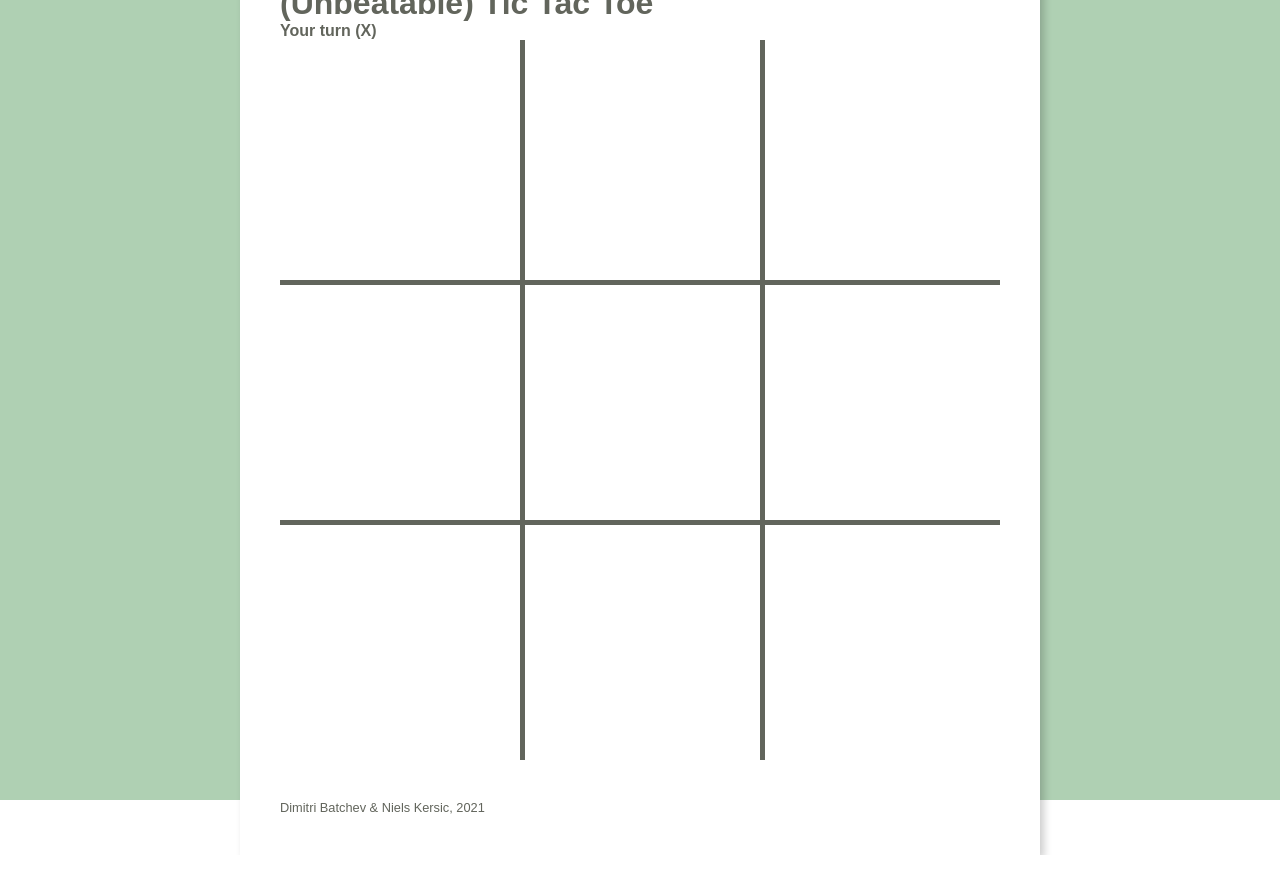
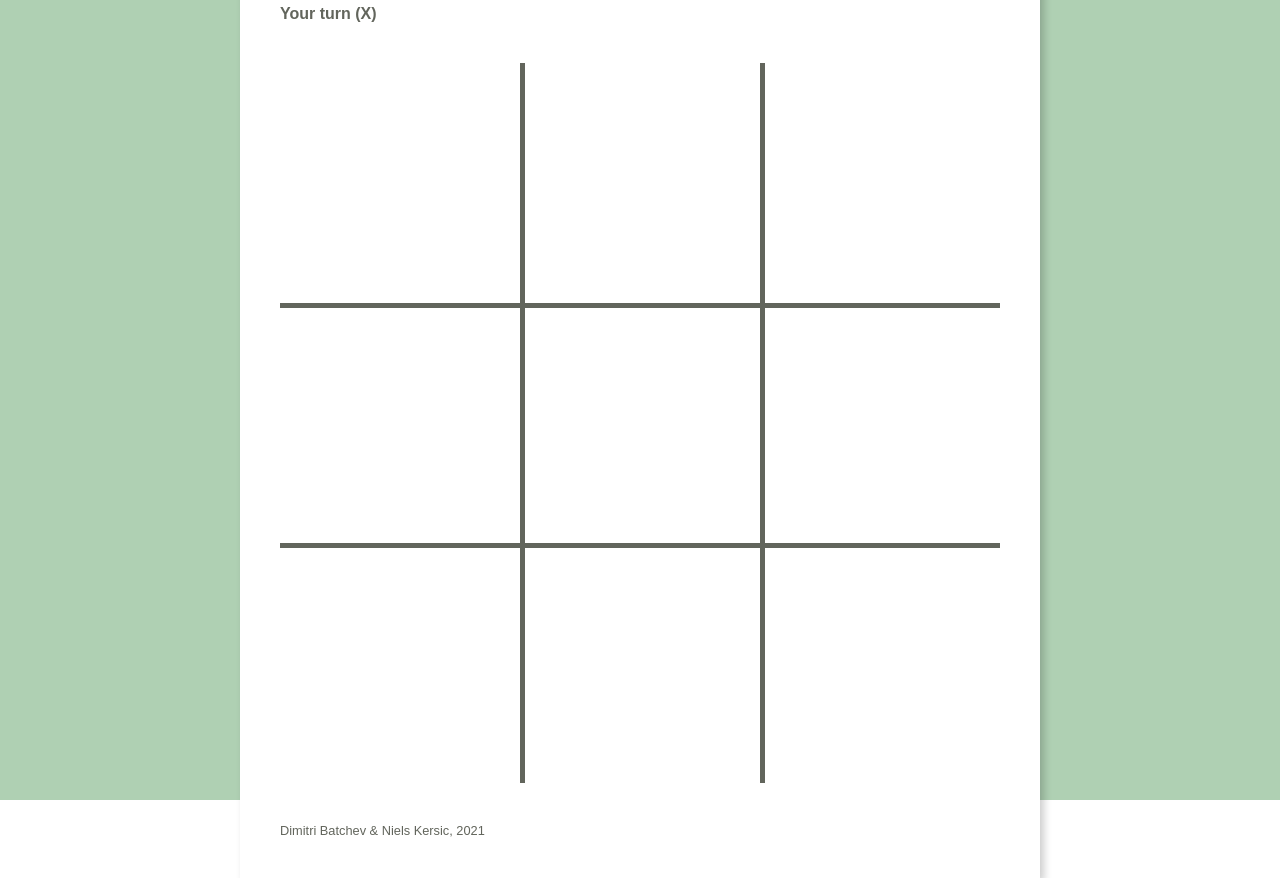
Before and after one commit to NielsCodes/tictactoe, an Angular app: page / in a window 1280 px wide. Before the commit the page ends 855 px from the top, so only its background shows below. Built offline with nearby package versions, Linux system fonts and the light colour scheme.

Commit message:
Add winning line representation

```diff
--- a/src/app/app.component.html
+++ b/src/app/app.component.html
@@ -4,22 +4,22 @@
 
     <div id="heading-container">
       <h1>(Unbeatable) Tic Tac Toe</h1>
-      <h4 *ngIf="player === 'X' && winner === null">Your turn (X)</h4>
-      <h4 *ngIf="player === 'O' && winner === null">AI's turn (O)</h4>
-      <h4 *ngIf="winner !== null && winner !== 'tie'" (click)="resetGame()" id="reset-btn">{{ winner }} wins. Reset?</h4>
-      <h4 *ngIf="winner == 'tie'" (click)="resetGame()" id="reset-btn">Tie. Reset?</h4>
+      <h4 *ngIf="player === 'X' && winner === null" class="subheading">Your turn (X)</h4>
+      <h4 *ngIf="player === 'O' && winner === null" class="subheading">AI's turn (O)</h4>
+      <h4 *ngIf="winner !== null && winner !== 'tie'" (click)="resetGame()" id="reset-btn"  class="subheading">{{ winner }} wins. Reset?</h4>
+      <h4 *ngIf="winner == 'tie'" (click)="resetGame()" id="reset-btn"  class="subheading">Tie. Reset?</h4>
     </div>
 
     <div id="board-container" [class.disabled]="player === 'O' || winner !== null">
-      <div class="space" (click)="board[0][0] === '' && winner === null && playSpace(0,0)" [class.disabled]="board[0][0] !== ''">{{ board[0][0] }}</div>
-      <div class="space" (click)="board[0][1] === '' && winner === null && playSpace(0,1)" [class.disabled]="board[0][1] !== ''">{{ board[0][1] }}</div>
-      <div class="space" (click)="board[0][2] === '' && winner === null && playSpace(0,2)" [class.disabled]="board[0][2] !== ''">{{ board[0][2] }}</div>
-      <div class="space" (click)="board[1][0] === '' && winner === null && playSpace(1,0)" [class.disabled]="board[1][0] !== ''">{{ board[1][0] }}</div>
-      <div class="space" (click)="board[1][1] === '' && winner === null && playSpace(1,1)" [class.disabled]="board[2][1] !== ''">{{ board[1][1] }}</div>
-      <div class="space" (click)="board[1][2] === '' && winner === null && playSpace(1,2)" [class.disabled]="board[1][2] !== ''">{{ board[1][2] }}</div>
-      <div class="space" (click)="board[2][0] === '' && winner === null && playSpace(2,0)" [class.disabled]="board[2][0] !== ''">{{ board[2][0] }}</div>
-      <div class="space" (click)="board[2][1] === '' && winner === null && playSpace(2,1)" [class.disabled]="board[2][1] !== ''">{{ board[2][1] }}</div>
-      <div class="space" (click)="board[2][2] === '' && winner === null && playSpace(2,2)" [class.disabled]="board[2][2] !== ''">{{ board[2][2] }}</div>
+      <div class="space" (click)="board[0][0] === '' && winner === null && playSpace(0,0)" [ngClass]="{'disabled': board[0][0] !== '', 'marked': winningBoard[0][0]}">{{ board[0][0] }}</div>
+      <div class="space" (click)="board[0][1] === '' && winner === null && playSpace(0,1)" [ngClass]="{'disabled': board[0][1] !== '', 'marked': winningBoard[0][1]}">{{ board[0][1] }}</div>
+      <div class="space" (click)="board[0][2] === '' && winner === null && playSpace(0,2)" [ngClass]="{'disabled': board[0][2] !== '', 'marked': winningBoard[0][2]}">{{ board[0][2] }}</div>
+      <div class="space" (click)="board[1][0] === '' && winner === null && playSpace(1,0)" [ngClass]="{'disabled': board[1][0] !== '', 'marked': winningBoard[1][0]}">{{ board[1][0] }}</div>
+      <div class="space" (click)="board[1][1] === '' && winner === null && playSpace(1,1)" [ngClass]="{'disabled': board[1][1] !== '', 'marked': winningBoard[1][1]}">{{ board[1][1] }}</div>
+      <div class="space" (click)="board[1][2] === '' && winner === null && playSpace(1,2)" [ngClass]="{'disabled': board[1][2] !== '', 'marked': winningBoard[1][2]}">{{ board[1][2] }}</div>
+      <div class="space" (click)="board[2][0] === '' && winner === null && playSpace(2,0)" [ngClass]="{'disabled': board[2][0] !== '', 'marked': winningBoard[2][0]}">{{ board[2][0] }}</div>
+      <div class="space" (click)="board[2][1] === '' && winner === null && playSpace(2,1)" [ngClass]="{'disabled': board[2][1] !== '', 'marked': winningBoard[2][1]}">{{ board[2][1] }}</div>
+      <div class="space" (click)="board[2][2] === '' && winner === null && playSpace(2,2)" [ngClass]="{'disabled': board[2][2] !== '', 'marked': winningBoard[2][2]}">{{ board[2][2] }}</div>
     </div>
 
     <div id="credits-container">
--- a/src/app/app.component.sass
+++ b/src/app/app.component.sass
@@ -16,9 +16,15 @@
 
   main
     #heading-container
+      margin-bottom: 40px
+      cursor: default
+
       #reset-btn
         cursor: pointer
         user-select: none
+
+      .subheading
+        margin-top: 5px
 
     #credits-container
       margin-top: 40px
@@ -45,6 +51,7 @@
         font-size: 4em
         user-select: none
         color: #FFC500
+        transition: all .2s ease
 
         &:nth-child(n+1):nth-child(-n+3)
           border-top: none
@@ -54,3 +61,6 @@
 
         &.disabled
           cursor: not-allowed !important
+
+        &.marked
+          color: #FF4954
--- a/src/app/app.component.ts
+++ b/src/app/app.component.ts
@@ -14,6 +14,12 @@ export class AppComponent {
     ['', '', ''],
   ];
 
+  winningBoard = [
+    [false, false, false],
+    [false, false, false],
+    [false, false, false],
+  ];
+
   scores: {[key: string]: number} = {
     X: -1,
     O: 1,
@@ -23,6 +29,11 @@ export class AppComponent {
   player: 'X' |'O' = 'X';
   winner: string | null = null;
 
+  /**
+   * Add the current player's character to the board at the specified position
+   * @param y the y coordinate to play (0-2)
+   * @param x the x coordinate to play (0-2)
+   */
   playSpace(y: number, x: number) {
     this.board[y][x] = this.player;
     if (this.player === 'X') {
@@ -31,37 +42,72 @@ export class AppComponent {
     } else {
       this.player = 'X';
     }
-    this.winner = this.checkWinner(this.board);
+    const [winner, winningBoard] = this.checkWinner(this.board);
+    this.winner = winner;
+    if (winner !== null && winner !== 'tie') {
+      this.winningBoard = winningBoard!;
+    }
   }
 
+  /** Use the minimax algorithm to find the optimal move for the AI player
+   * - Uses playSpace to make the move on the board
+   */
   moveAi() {
     const [score, position] = this.minimax(this.board, true);
-    console.log(score, position);
     if (position) {
       this.playSpace(position.i, position.j);
     }
   }
 
-  checkWinner(board: string[][]) {
+  /**
+   * Check if game representation has reached an end state
+   * - Returns null if game has not yet ended
+   * - Returns 'tie' if game has reached a tie
+   * - Returns the character of a winner and a representation of the winning line if game is won
+   * @param board a 2D array representation of the board
+   * @returns the winner and winning line representation
+   */
+  checkWinner(board: string[][]): [string | null, boolean[][] | null] {
     let openSpaces = 0;
 
-    if (
-      this.isFullLine(board[0][0], board[1][1], board[2][2]) ||
-      this.isFullLine(board[2][0], board[1][1], board[0][2])
-    ) {
-      return board[1][1];
+    const winningBoard = [
+      [false, false, false],
+      [false, false, false],
+      [false, false, false],
+    ];
+
+    // Check diagonals
+    if (this.isFullLine(board[0][0], board[1][1], board[2][2])) {
+      winningBoard[0][0] = true;
+      winningBoard[1][1] = true;
+      winningBoard[2][2] = true;
+      return [board[1][1], winningBoard];
+    }
+    if (this.isFullLine(board[2][0], board[1][1], board[0][2])) {
+      winningBoard[2][0] = true;
+      winningBoard[1][1] = true;
+      winningBoard[0][2] = true;
+      return [board[1][1], winningBoard];
     }
 
+    // Check rows
     for (let i=0; i < 3; i++) {
 
       if (this.isFullLine(board[i][0], board[i][1], board[i][2])) {
-        return board[i][0];
+        winningBoard[i][0] = true;
+        winningBoard[i][1] = true;
+        winningBoard[i][2] = true;
+        return [board[i][0], winningBoard];
       }
 
       if (this.isFullLine(board[0][i], board[1][i], board[2][i])) {
-        return board[0][i];
+        winningBoard[0][i] = true;
+        winningBoard[1][i] = true;
+        winningBoard[2][i] = true;
+        return [board[0][i], winningBoard];
       }
 
+      // Count open spaces
       for (let j=0; j < 3; j++) {
         if (board[i][j] === '') openSpaces++;
       }
@@ -69,10 +115,10 @@ export class AppComponent {
     }
 
     if (openSpaces === 0) {
-      return 'tie';
+      return ['tie', null];
     }
 
-    return null;
+    return [null, null];
   }
 
   /**
@@ -94,7 +140,7 @@ export class AppComponent {
    */
   minimax(board: string[][], isMaximizing: boolean): [number, {i: number, j: number} | null] {
     // Recursive base case
-    const winner = this.checkWinner(board);
+    const [winner] = this.checkWinner(board);
     if (winner !== null) {
       return [this.scores[winner], null];
     }
@@ -150,6 +196,11 @@ export class AppComponent {
       ['', '', ''],
       ['', '', ''],
     ];
+    this.winningBoard = [
+      [false, false, false],
+      [false, false, false],
+      [false, false, false],
+    ];
   }
 
 }
```
